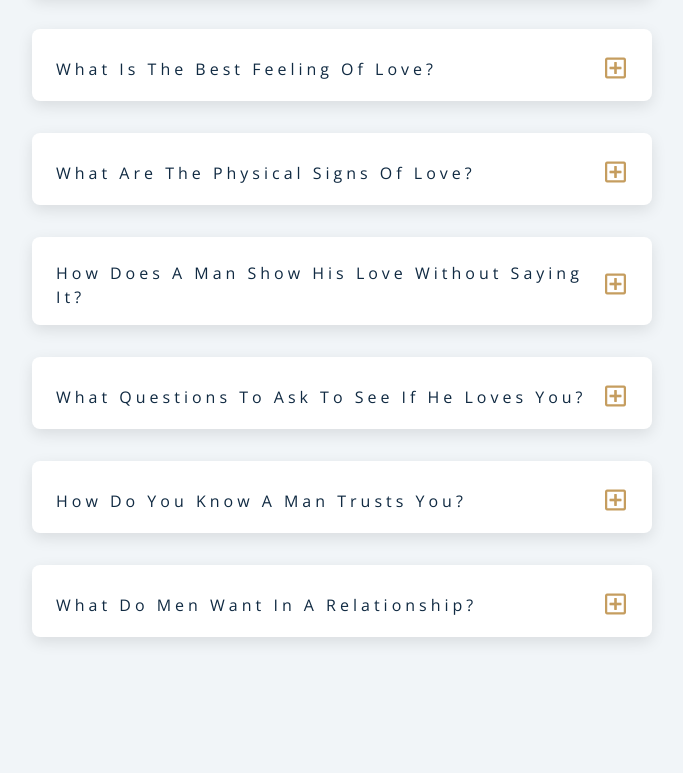
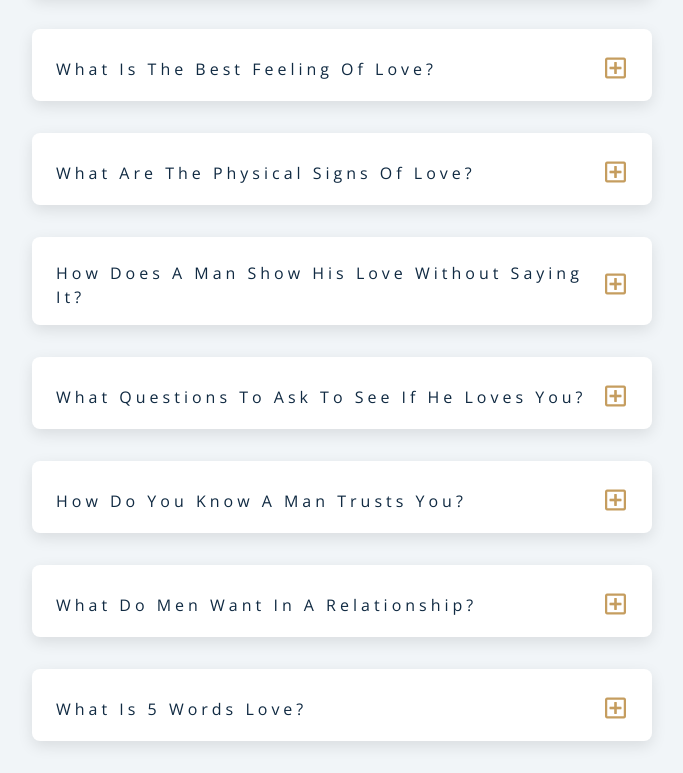
Before and after one commit to aviranjan07/Questions, a plain HTML site: page index.html in a window 1280 px wide. Shown: the part 627-1400 px from the top of the page, without its empty margins (298-981 px from the left). Before the commit the page ends 1296 px from the top, so only its background shows below. Drawn offline with nearby package versions, Linux system fonts and the light colour scheme.

Commit message:
added one more question

```diff
--- a/index.html
+++ b/index.html
@@ -250,6 +250,26 @@
           </div>
         </article>
         <!-- end question ten -->
+        <!-- question eleven -->
+        <article class="question">
+          <!-- question title -->
+          <div class="question-title">
+            <p>What is 5 words love?</p>
+            <button type="button" class="question-btn">
+              <span class="plus-icon">
+                <i class="far fa-plus-square"></i>
+              </span>
+              <span class="minus-icon">
+                <i class="far fa-minus-square"></i>
+              </span>
+            </button>
+          </div>
+          <!-- question text -->
+          <div class="question-text">
+            <p>The five love languages are five different ways of expressing and receiving love: words of affirmation, quality time, receiving gifts, acts of service, and physical touch.</p>
+          </div>
+        </article>
+        <!-- end question eleven -->
     </section>
     <!-- javascript -->
     <script src="./app.js"></script>
```
